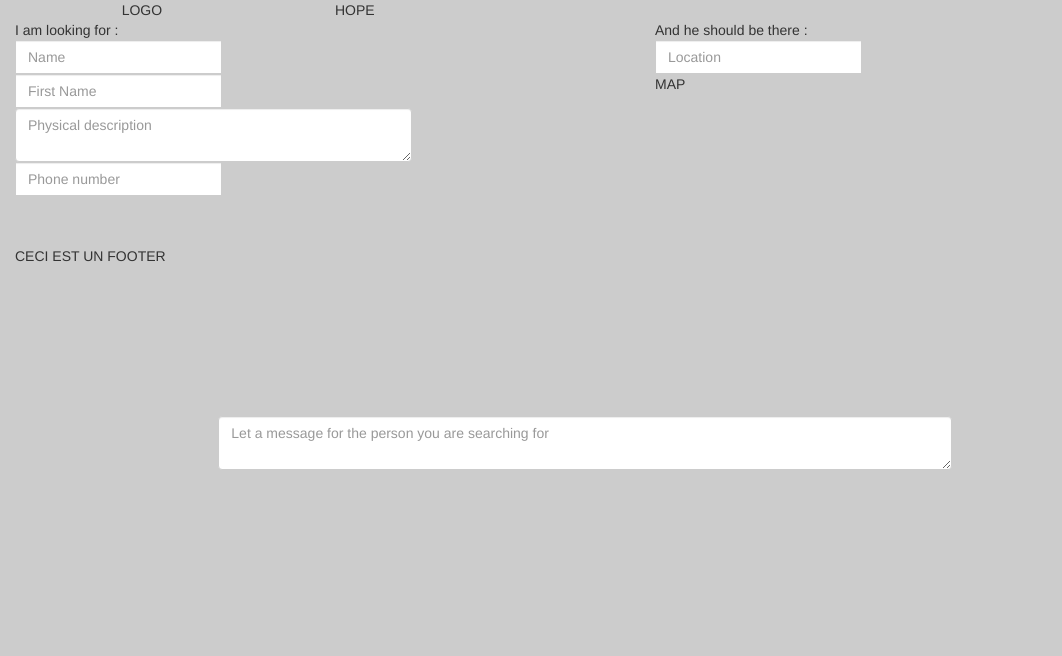
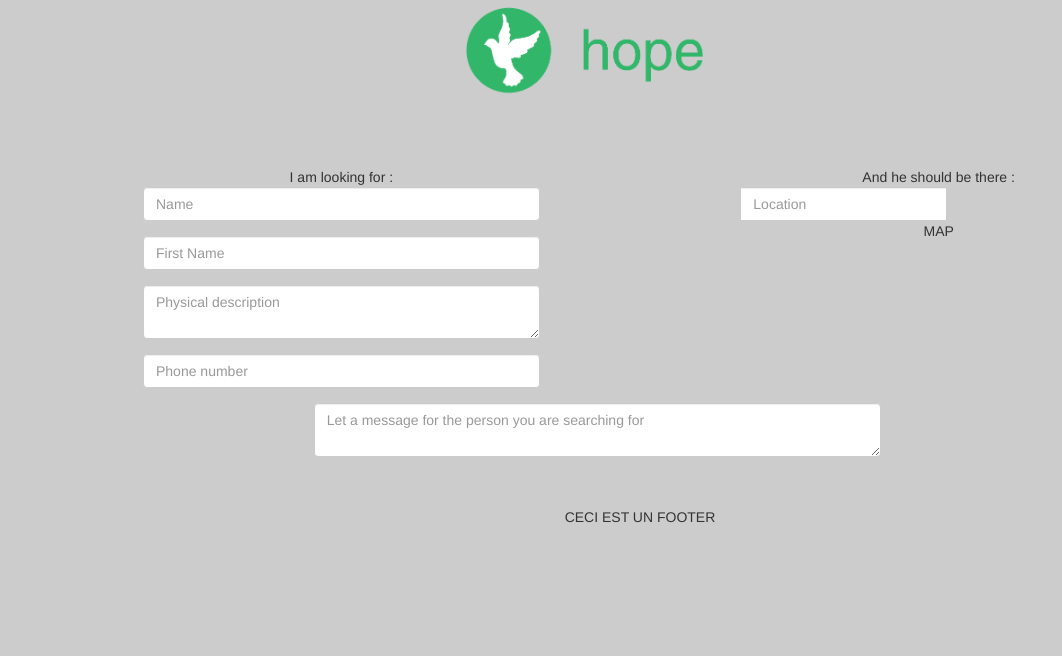
Before and after one commit to azertea/nuitdelinfo2014, a PHP site: page /assets/html/lookingfor.html in a window 1280 px wide. Shown: the top 656 px of the page, without its empty margins (0-1062 px from the left). Run offline with PHP 8.4, Linux system fonts and the light colour scheme.

Commit message:
modif Index.html

```diff
--- a/site/assets/css/test.css
+++ b/site/assets/css/test.css
@@ -27,12 +27,12 @@ body {
   margin-top: 15px;
 }
 
-.btn-login{
+.btn-login, .btn-submit{
   color: #FFFFFF;
   background-color: #32B76A;
   margin-top:15px;
 }
-.btn-login:hover{
+.btn-login:hover, .btn-submit:hover{
   color: #32B76A;
   background-color: #FFFFFF;
 }
--- a/site/assets/html/lookingfor.html
+++ b/site/assets/html/lookingfor.html
@@ -15,25 +15,22 @@
     <script src="https://oss.maxcdn.com/libs/respond.js/1.3.0/respond.min.js"></script>
   <![endif]-->
 
-    <title>INdex</title>
+    <title>I'm looking for</title>
 </head>
 
 <body>
-    <div class="container-fluid">
+    <div class="container">
 
         <div class="row">
 
-            <div class="col-lg-1">
+            <div class="col-lg-3">
 
             </div>
 
-            <div class="col-lg-2">
-                LOGO
+            <div class="col-lg-5 logoContainer">
+                <img class="logoImg" href="index.html" src="../img/logo.png" alt="">
             </div>
 
-            <div class="col-lg-4">
-                HOPE
-            </div>
 
             <div class="col-lg-2">
 
@@ -41,22 +38,23 @@
 
         </div>
 
-        <div class="row">
-            <div class="col-lg-4">
+        <div class="row middle">
+            <div class="col-lg-5 ">
+                <div class="form-group">
                     <span class="subtitle">I am looking for : </span>
-                <div class="input-group">
+                    <div class="form-group">
                         <input type="text" class="form-control" placeholder="Name">
                     </div>
-<div class="input-group">
+                    <div class="form-group">
                         <input type="text" class="form-control" placeholder="First Name">
                     </div>
-<div class="impu-group">
+                    <div class="form-group">
                         <textarea name="descPhysique" class="form-control" placeholder="Physical description"></textarea>
                     </div>
-<div class="input-group">
+                    <div class="form-group">
                         <input type="text" class="form-control" placeholder="Phone number">
                     </div>
-
+                </div>
             </div>
             <div class="col-lg-2">
             </div>
@@ -70,9 +68,13 @@
             </div>
         </div>
 
-
         <div class="row">
-
+            <div class="imput-group">
+                <div class="col-lg-2"></div>
+                <div class="col-lg-7">
+                    <textarea name="Message" class="form-control" placeholder="Let a message for the person you are searching for"></textarea>
+                </div>
+            </div>
         </div>
 
         <div class="footer">
@@ -85,14 +87,7 @@
 
     </div>
     </br>
-    <div class="row">
-        <div class="impu-group">
-            <div class="col-lg-2"></div>
-            <div class="col-lg-7">
-  <textarea name="Message" class="form-control" placeholder="Let a message for the person you are searching for"></textarea>
-</div>
-</div>
-    </div>
+
 </body>
 
 </html>
--- a/site/assets/js/login.js
+++ b/site/assets/js/login.js
@@ -8,10 +8,13 @@ var main = function(){
     if (btn.hasClass('clicked') === false) {
       form.css('visibility','visible');
       btn.addClass('clicked');
+      btn.parent().addClass('well');
+
     }
     else {
       form.css('visibility','hidden');
       btn.removeClass('clicked');
+      btn.parent().removeClass('well');
     }
   });
 };
--- a/site/index.html
+++ b/site/index.html
@@ -35,7 +35,8 @@
                 <img class="logoImg" href="index.html" src="assets/img/logo.png" alt="">
             </div>
 
-            <div class="col-lg-2">
+            <div class="col-lg-2 ">
+
                 <button type="button" class="btn btn-login">Login</button>
                 <form role="form" class="form-login">
                     <div class="form-group">
@@ -44,7 +45,7 @@
                     <div class="form-group">
                         <input type="password" class="form-control" id="exampleInputPassword1" placeholder="Password">
                     </div>
-                    <button type="submit" class="btn btn-login">Submit</button>
+                    <button type="submit" class="btn btn-submit">Submit</button>
                 </form>
 
             </div>
```
Also changed, not shown: site/assets/css/lookingfor.css (added). Lines whose indentation alone changed are shown as unchanged.
